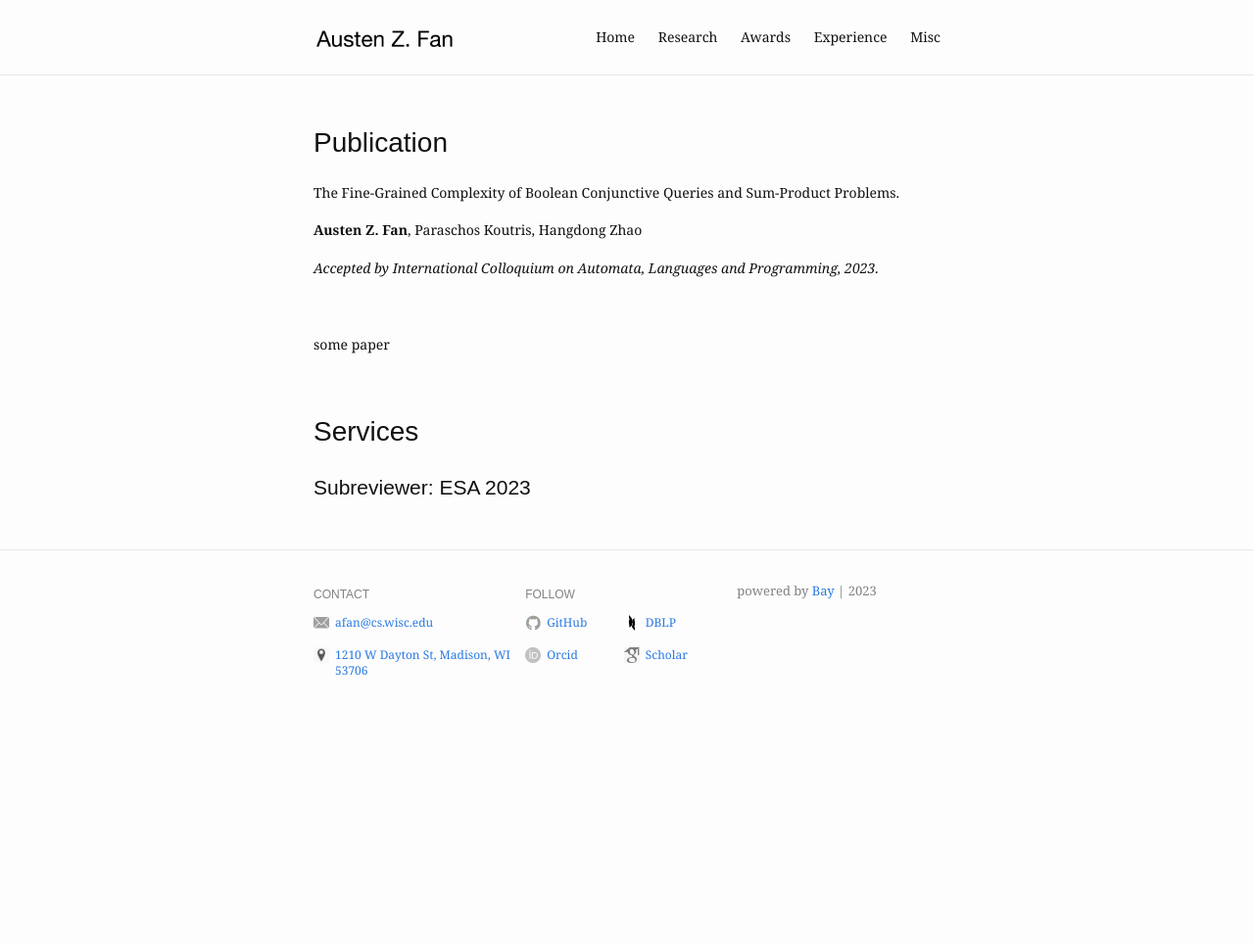
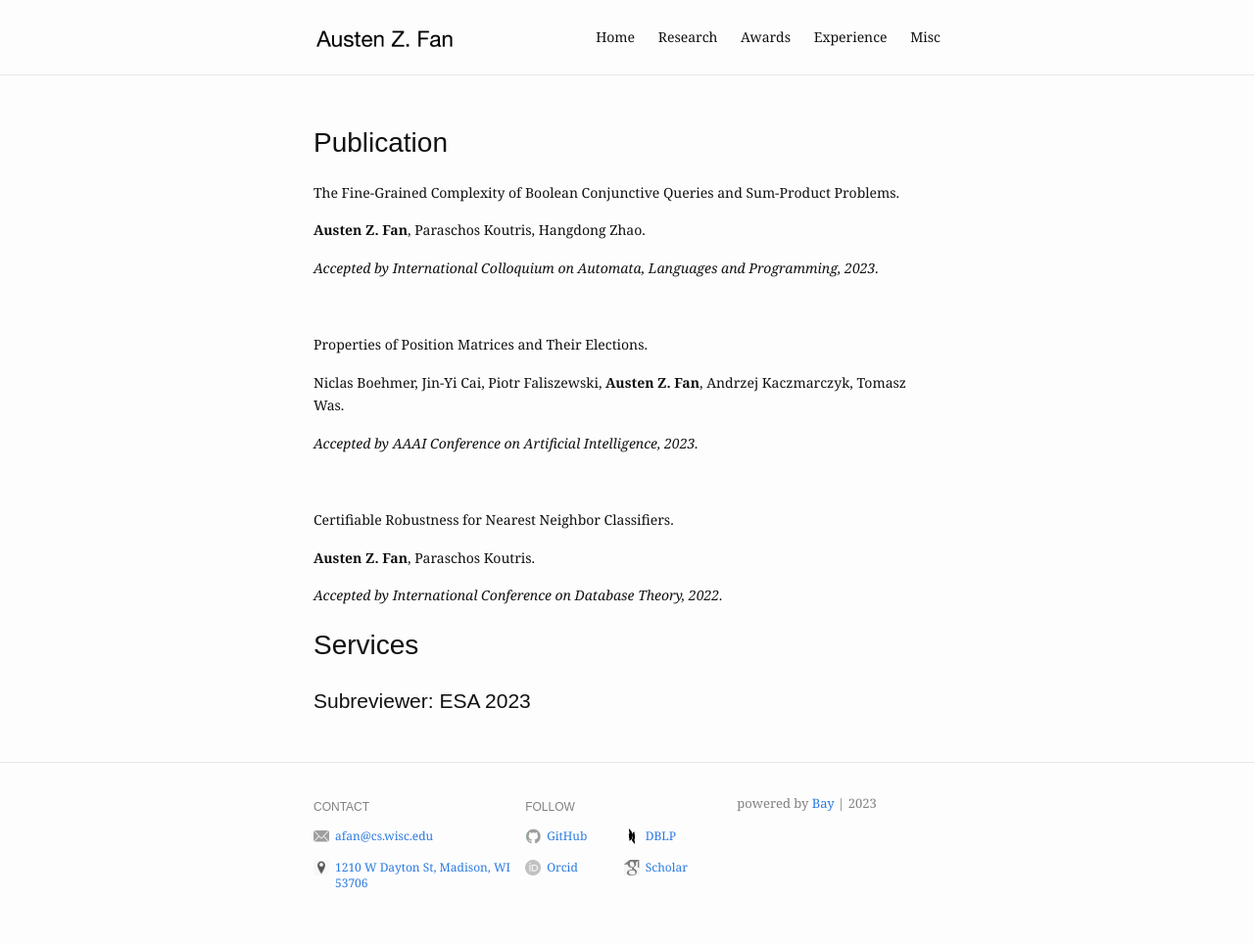
Before and after one commit to Austen-Z-Fan/Austen-Z-Fan.github.io, a Jekyll site: the page built from research.md, in a window 1280 px wide. Shown: the whole page at 98% size. Built offline with Jekyll 4.4.1, drawn with Linux system fonts in a browser that asks for light colours; before the commit the page ends 900 px from its top, so only the background shows below that.

Commit message:
Update research.md

```diff
--- a/research.md
+++ b/research.md
@@ -6,15 +6,25 @@ slug: /research
 # Publication
 The Fine-Grained Complexity of Boolean Conjunctive Queries and Sum-Product Problems.
 
-**Austen Z. Fan**, Paraschos Koutris, Hangdong Zhao
+**Austen Z. Fan**, Paraschos Koutris, Hangdong Zhao.
 
 *Accepted by International Colloquium on Automata, Languages and Programming, 2023.*
 
 <br />
 
-some paper
+Properties of Position Matrices and Their Elections.
+
+Niclas Boehmer, Jin-Yi Cai, Piotr Faliszewski, **Austen Z. Fan**, Andrzej Kaczmarczyk, Tomasz Was.
+
+*Accepted by AAAI Conference on Artificial Intelligence, 2023.*
 
 <br />
 
+Certifiable Robustness for Nearest Neighbor Classifiers.
+
+**Austen Z. Fan**, Paraschos Koutris.
+
+*Accepted by International Conference on Database Theory, 2022.*
+
 # Services
 ## Subreviewer: ESA 2023
```
